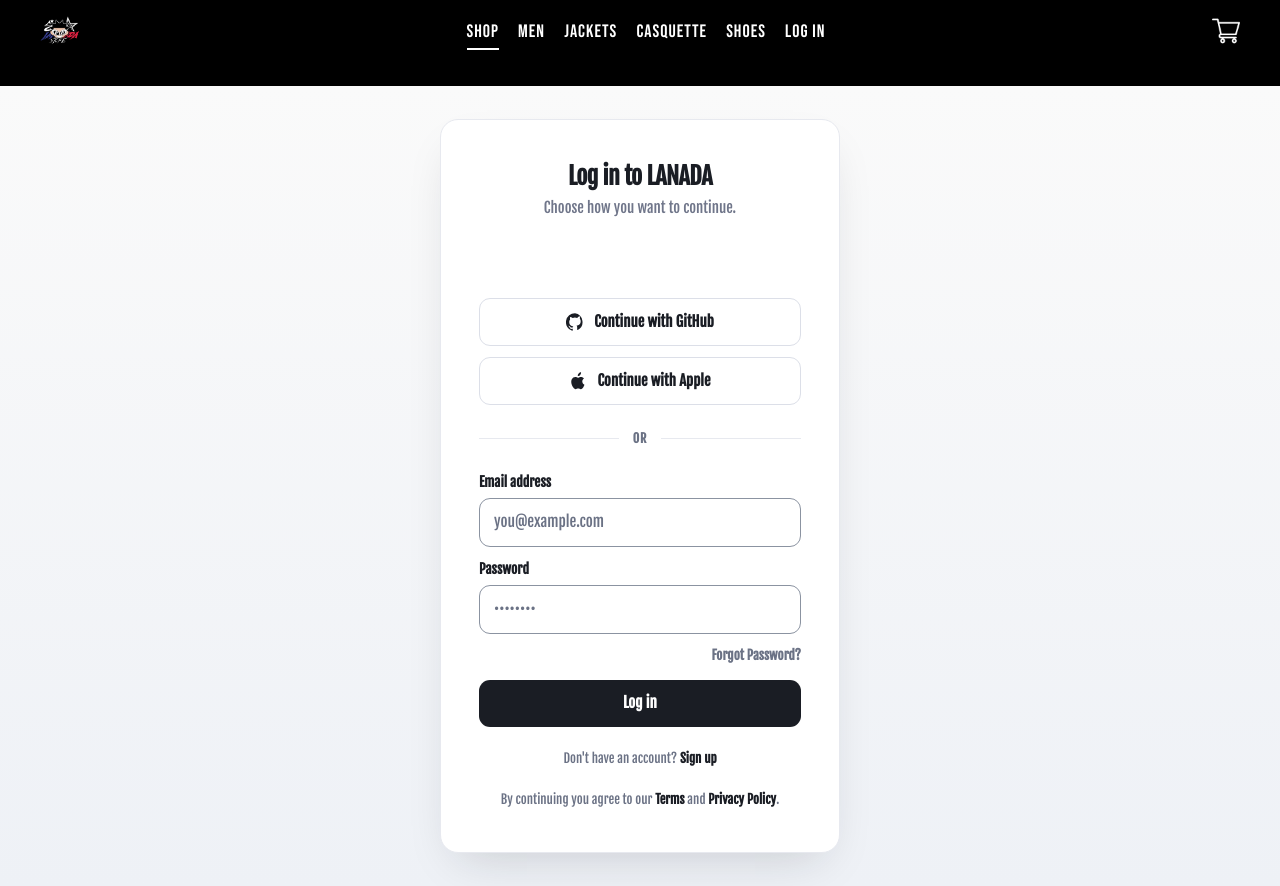
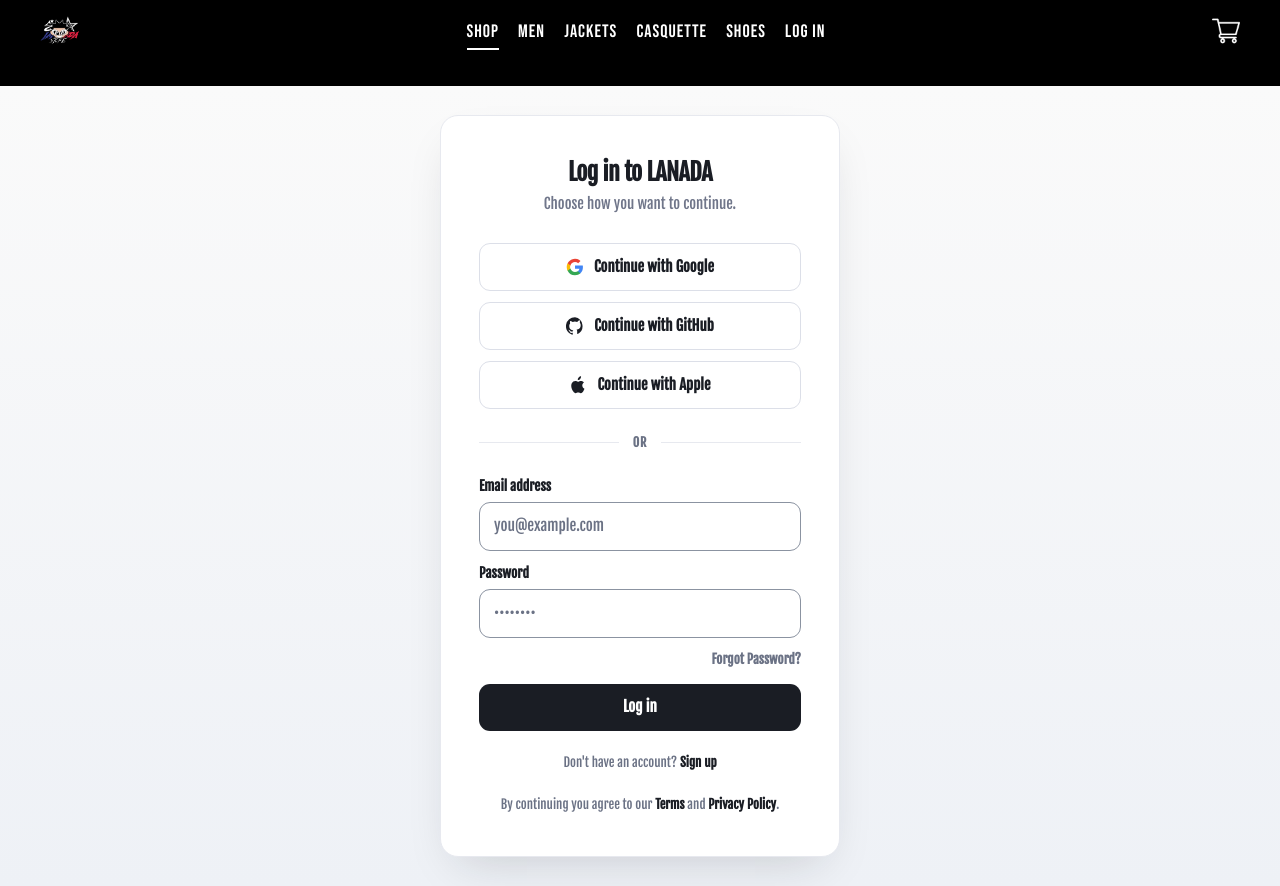
Before and after one commit to Abdoab49/ecommerce-frontend, a React (Create React App) app: page /login in a window 1280 px wide. Built offline with nearby package versions, Linux system fonts and the light colour scheme; some icons are missing; a web font is replaced by a local one.

Commit message:
Login: Google button bhal Apple w GitHub

```diff
--- a/src/pages/Login.jsx
+++ b/src/pages/Login.jsx
@@ -1,7 +1,7 @@
 // src/pages/Login.jsx
 import React, { useState } from 'react';
 import { useNavigate, Link } from 'react-router-dom';
-import { GoogleLogin } from '@react-oauth/google';
+import { useGoogleLogin } from '@react-oauth/google';
 import styles from './Login.module.css';
 
 const Login = () => {
@@ -23,6 +23,44 @@ const Login = () => {
   const [signupConfirm, setSignupConfirm] = useState('');
   const [signupLoading, setSignupLoading] = useState(false);
   const [signupError, setSignupError] = useState('');
+
+  // ============================================
+  // ✅ GOOGLE LOGIN — Hook (bla iframe)
+  // ============================================
+  const loginWithGoogle = useGoogleLogin({
+    flow: 'implicit',
+    onSuccess: async (tokenResponse) => {
+      setLoginError('');
+      setLoginLoading(true);
+
+      try {
+        const response = await fetch('https://backend-3lyx.onrender.com/api/auth/google', {
+          method: 'POST',
+          headers: { 'Content-Type': 'application/json' },
+          body: JSON.stringify({
+            credential: tokenResponse.id_token || tokenResponse.access_token
+          })
+        });
+
+        const data = await response.json();
+
+        if (data.success) {
+          localStorage.setItem('lanada_user_id', data.userId);
+          localStorage.setItem('lanada_user', JSON.stringify(data.user));
+          navigate('/orders');
+        } else {
+          setLoginError(data.message || 'Google login failed');
+        }
+      } catch (err) {
+        setLoginError('Mochkil f connection. 3awd jrreb.');
+      } finally {
+        setLoginLoading(false);
+      }
+    },
+    onError: () => {
+      setLoginError('Google login cancelled wla failed');
+    }
+  });
 
   // ============================================
   // ✅ LOGIN
@@ -111,47 +149,14 @@ const Login = () => {
   };
 
   // ============================================
-  // ✅ GOOGLE LOGIN
-  // ============================================
-  const handleGoogleSuccess = async (credentialResponse) => {
-    setLoginError('');
-    setLoginLoading(true);
-
-    try {
-      const response = await fetch('https://backend-3lyx.onrender.com/api/auth/google', {
-        method: 'POST',
-        headers: { 'Content-Type': 'application/json' },
-        body: JSON.stringify({
-          credential: credentialResponse.credential
-        })
-      });
-
-      const data = await response.json();
-
-      if (data.success) {
-        localStorage.setItem('lanada_user_id', data.userId);
-        localStorage.setItem('lanada_user', JSON.stringify(data.user));
-        navigate('/orders');
-      } else {
-        setLoginError(data.message || 'Google login failed');
-      }
-    } catch (err) {
-      setLoginError('Mochkil f connection. 3awd jrreb.');
-    } finally {
-      setLoginLoading(false);
-    }
-  };
-
-  const handleGoogleError = () => {
-    setLoginError('Google login cancelled wla failed');
-  };
-
-  // ============================================
   // ✅ RENDER
   // ============================================
   return (
     <div className={styles.so}>
-      <form className={styles.soBox} onSubmit={mode === 'login' ? handleLogin : handleSignup}>
+      <form
+        className={styles.soBox}
+        onSubmit={mode === 'login' ? handleLogin : handleSignup}
+      >
 
         {/* ===== LOGIN MODE ===== */}
         {mode === 'login' && (
@@ -159,20 +164,22 @@ const Login = () => {
             <h1 className={styles.soTitle}>Log in to LANADA</h1>
             <p className={styles.soSub}>Choose how you want to continue.</p>
 
-            {/* ✅ Social buttons */}
+            {/* ✅ Social buttons — KOULHOM NAFS DESIGN */}
             <div className={styles.soSocial}>
-              {/* ✅ Google — REAL */}
-              <div className={styles.soGoogleWrapper}>
-                <GoogleLogin
-                  onSuccess={handleGoogleSuccess}
-                  onError={handleGoogleError}
-                  text="continue_with"
-                  shape="pill"
-                  theme="outline"
-                  size="large"
-                  width="100%"
-                />
-              </div>
+              {/* ✅ Google — Button 3adi (bhal Apple w GitHub) */}
+              <button type="button" onClick={() => loginWithGoogle()}>
+                <svg
+                  viewBox="0 0 24 24"
+                  aria-hidden="true"
+                  focusable="false"
+                >
+                  <path fill="#4285F4" d="M22.56 12.25c0-.78-.07-1.53-.2-2.25H12v4.26h5.92a5.06 5.06 0 0 1-2.2 3.32v2.77h3.57c2.08-1.92 3.27-4.74 3.27-8.1z" />
+                  <path fill="#34A853" d="M12 23c2.97 0 5.46-.98 7.28-2.66l-3.57-2.77c-.98.66-2.23 1.06-3.71 1.06-2.86 0-5.29-1.93-6.16-4.53H2.18v2.84A11 11 0 0 0 12 23z" />
+                  <path fill="#FBBC05" d="M5.84 14.1a6.6 6.6 0 0 1 0-4.2V7.06H2.18a11 11 0 0 0 0 9.88l3.66-2.84z" />
+                  <path fill="#EA4335" d="M12 5.38c1.62 0 3.06.56 4.21 1.64l3.15-3.15A11 11 0 0 0 2.18 7.06l3.66 2.84c.87-2.6 3.3-4.52 6.16-4.52z" />
+                </svg>
+                Continue with Google
+              </button>
 
               {/* ❌ GitHub — ghir design */}
               <button type="button" onClick={() => alert('GitHub login — mazal ma khddamch')}>
@@ -205,7 +212,9 @@ const Login = () => {
             <div className={styles.soDivider}>OR</div>
 
             {/* ✅ Email + Password */}
-            <label className={styles.soLabel} htmlFor="so-email">Email address</label>
+            <label className={styles.soLabel} htmlFor="so-email">
+              Email address
+            </label>
             <input
               className={styles.soInput}
               type="email"
@@ -217,7 +226,13 @@ const Login = () => {
               required
             />
 
-            <label className={styles.soLabel} htmlFor="so-password" style={{ marginTop: '12px' }}>Password</label>
+            <label
+              className={styles.soLabel}
+              htmlFor="so-password"
+              style={{ marginTop: '12px' }}
+            >
+              Password
+            </label>
             <input
               className={styles.soInput}
               type="password"
@@ -269,7 +284,9 @@ const Login = () => {
             <h1 className={styles.soTitle}>Create your account</h1>
             <p className={styles.soSub}>Join LANADA in seconds.</p>
 
-            <label className={styles.soLabel} htmlFor="so-fullname">Full Name</label>
+            <label className={styles.soLabel} htmlFor="so-fullname">
+              Full Name
+            </label>
             <input
               className={styles.soInput}
               type="text"
@@ -280,7 +297,13 @@ const Login = () => {
               required
             />
 
-            <label className={styles.soLabel} htmlFor="so-signup-email" style={{ marginTop: '12px' }}>Email</label>
+            <label
+              className={styles.soLabel}
+              htmlFor="so-signup-email"
+              style={{ marginTop: '12px' }}
+            >
+              Email
+            </label>
             <input
               className={styles.soInput}
               type="email"
@@ -291,7 +314,13 @@ const Login = () => {
               required
             />
 
-            <label className={styles.soLabel} htmlFor="so-phone" style={{ marginTop: '12px' }}>Phone (optional)</label>
+            <label
+              className={styles.soLabel}
+              htmlFor="so-phone"
+              style={{ marginTop: '12px' }}
+            >
+              Phone (optional)
+            </label>
             <input
               className={styles.soInput}
               type="tel"
@@ -301,7 +330,13 @@ const Login = () => {
               onChange={(e) => setSignupPhone(e.target.value)}
             />
 
-            <label className={styles.soLabel} htmlFor="so-signup-password" style={{ marginTop: '12px' }}>Password</label>
+            <label
+              className={styles.soLabel}
+              htmlFor="so-signup-password"
+              style={{ marginTop: '12px' }}
+            >
+              Password
+            </label>
             <input
               className={styles.soInput}
               type="password"
@@ -312,7 +347,13 @@ const Login = () => {
               required
             />
 
-            <label className={styles.soLabel} htmlFor="so-confirm" style={{ marginTop: '12px' }}>Confirm Password</label>
+            <label
+              className={styles.soLabel}
+              htmlFor="so-confirm"
+              style={{ marginTop: '12px' }}
+            >
+              Confirm Password
+            </label>
             <input
               className={styles.soInput}
               type="password"
--- a/src/pages/Login.module.css
+++ b/src/pages/Login.module.css
@@ -53,7 +53,7 @@
 }
 
 /* ============================================
-   SOCIAL BUTTONS
+   SOCIAL BUTTONS — KOULHOM NAFS DESIGN
    ============================================ */
 .soSocial {
   display: flex;
@@ -88,22 +88,6 @@
   width: 18px;
   height: 18px;
   flex: none;
-}
-
-/* ✅ Google Login wrapper */
-.soGoogleWrapper {
-  width: 100%;
-  display: flex;
-  justify-content: center;
-}
-
-.soGoogleWrapper > div {
-  width: 100% !important;
-}
-
-.soGoogleWrapper iframe {
-  width: 100% !important;
-  border-radius: 11px !important;
 }
 
 /* ============================================
```
